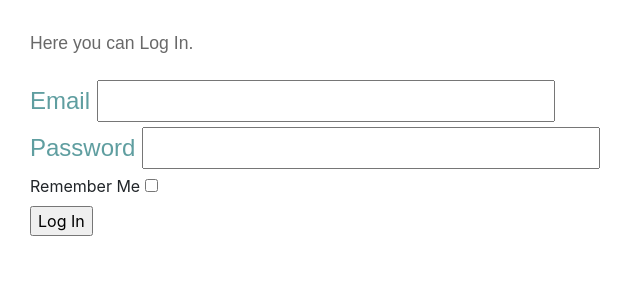
After one commit to elenerandarill/TodoList, a Flask app: page /login in a window 1280 px wide. The commit adds this page. Shown: the top 300 px of the page, without its empty margins (0-640 px from the left). Run offline with Flask 2, Linux system fonts and the light colour scheme; some libraries are stand-ins or nearby versions.

Commit message:
Logging in and simple flash messages working.

```diff
--- a/myapp/__init__.py
+++ b/myapp/__init__.py
@@ -2,6 +2,7 @@
 import os
 from flask import Flask
 from flask_bcrypt import Bcrypt
+from flask_login import LoginManager
 from flask_migrate import Migrate
 from flask_sqlalchemy import SQLAlchemy
 
@@ -20,6 +21,9 @@ migrate = Migrate(app, db)
 # To make password hashes.
 bcrypt = Bcrypt(app)
 
+login_manager = LoginManager()
+login_manager.init_app(app)
+
 
 from . import routes, models
 
--- a/myapp/forms.py
+++ b/myapp/forms.py
@@ -1,5 +1,5 @@
 from flask_wtf import FlaskForm
-from wtforms import StringField, PasswordField, SubmitField
+from wtforms import StringField, PasswordField, SubmitField, BooleanField
 from wtforms.validators import DataRequired, Email, EqualTo, Length, ValidationError
 from myapp.models import User
 
@@ -18,3 +18,10 @@ class RegisterForm(FlaskForm):
     def validate_email(self, email):
         if User.query.filter_by(email=self.email.data).first():
             raise ValidationError("Email taken.")
+
+
+class LoginForm(FlaskForm):
+    email = StringField("Email", validators=[DataRequired(), Email()])
+    password = PasswordField("Password", validators=[DataRequired()])
+    remember = BooleanField("Remember Me")
+    submit = SubmitField("Log In")
--- a/myapp/models.py
+++ b/myapp/models.py
@@ -1,8 +1,10 @@
+from flask_login import UserMixin
+
 from myapp import db
 from datetime import datetime
 
 
-class User(db.Model):
+class User(db.Model, UserMixin):
     id = db.Column(db.Integer, primary_key=True)
     uname = db.Column(db.String(30), nullable=False, unique=True)
     email = db.Column(db.String(40), unique=True, nullable=False)
--- a/myapp/routes.py
+++ b/myapp/routes.py
@@ -1,6 +1,7 @@
-from flask import render_template, url_for, redirect
-from . import app, db, bcrypt
-from .forms import RegisterForm
+from flask import render_template, url_for, redirect, request, flash
+from flask_login import login_user
+from . import app, db, bcrypt, login_manager
+from .forms import RegisterForm, LoginForm
 from myapp.models import User, Task
 
 
@@ -20,5 +21,32 @@ def register():
         user = User(uname=form.uname.data, email=form.email.data, password_hash=password_hashed)
         db.session.add(user)
         db.session.commit()
+        flash("Your account has been created.", "success")
         return redirect(url_for('home'))
     return render_template("register.html", title=title, form=form)
+
+
+@app.route('/login', methods=['GET', 'POST'])
+def login():
+    title = "Login"
+    form = LoginForm()
+    if form.validate_on_submit():
+        # Conditon 1 - is email in db.
+        user = User.query.filter_by(email=form.email.data).first()
+        # Condition 2 - is password correct.
+        password = bcrypt.check_password_hash(user.password_hash, form.password.data)
+        # if True and True:
+        if user and password:
+            # From flask-login module "login_user".
+            login_user(user, remember=form.remember.data)
+            # 'request.args' returns dictionary, so we get one key value by passing "next".
+            next_page = request.args.get("next")
+            return redirect(next_page) if next_page else redirect(url_for("home"))
+        else:
+            flash("Login or password incorrect.", "danger")
+    return render_template("login.html", title=title, form=form)
+
+
+@login_manager.user_loader
+def load_user(user_id):
+    return User.query.get(user_id)
--- a/myapp/templates/home.html
+++ b/myapp/templates/home.html
@@ -4,7 +4,7 @@
         <div class="plaintext">
             <div>Hello and welcome to my <b>To-Do-List</b> Website!</div>
             <br>
-            <div>Would you like to <a href="#">LOG IN</a> ?</div>
+            <div>Would you like to <a href="{{ url_for('login') }}">LOG IN</a> ?</div>
             <div>Would you like to <a href="{{ url_for('register') }}">REGISTER</a> ?</div>
         </div>
     </div>
--- a/myapp/templates/layout.html
+++ b/myapp/templates/layout.html
@@ -7,6 +7,11 @@
     <link rel="stylesheet" type="text/css" href="{{ url_for('static', filename='main.css') }}">
 </head>
 <body>
+    {% with messages = get_flashed_messages(with_categories=True) %}
+        {% for category, message in messages %}
+            {{ message }}
+        {% endfor %}
+    {% endwith %}
     {% block content %}
     {% endblock %}
     <script src="https://code.jquery.com/jquery-3.4.1.slim.min.js" integrity="sha384-J6qa4849blE2+poT4WnyKhv5vZF5SrPo0iEjwBvKU7imGFAV0wwj1yYfoRSJoZ+n" crossorigin="anonymous"></script>
--- /dev/null
+++ b/myapp/templates/login.html
@@ -0,0 +1,34 @@
+{% extends "layout.html" %}
+{% block content %}
+    <div class="margin">
+        <div  class="plaintext">
+            Here you can <b>Log In</b>.
+        </div>
+        <br>
+        <form method="POST" action="">
+            {{ form.hidden_tag() }}
+            <fieldset>
+                <div class="turqtext">
+                    <b>{{ form.email.label }}</b>
+                    {{ form.email(size=30) }}
+                    {% for error in form.email.errors %}
+                        <span class="errortext">{{ error }}</span>
+                    {% endfor %}
+                </div>
+                <div class="turqtext">
+                    <b>{{ form.password.label }}</b>
+                    {{ form.password(size=30) }}
+                    {% for error in form.password.errors %}
+                        <span class="errortext">{{ error }}</span>
+                    {% endfor %}
+                </div>
+                <div>
+                    {{ form.remember.label }} {{ form.remember }}
+                </div>
+            </fieldset>
+            <div>
+                {{ form.submit(class="button") }}
+            </div>
+        </form>
+    </div>
+{%  endblock %}
--- a/myapp/templates/register.html
+++ b/myapp/templates/register.html
@@ -1,7 +1,9 @@
 {% extends "layout.html" %}
 {% block content %}
     <div class="margin">
-        <div class="plaintext">Here you can register.</div>
+        <div class="plaintext">
+            Here you can <b>register</b>.
+        </div>
         <br>
         <form method="post" action="">
             {{ form.hidden_tag() }}
```
Also changed, not shown: myapp/dbase.db (deleted), 1 other file.
